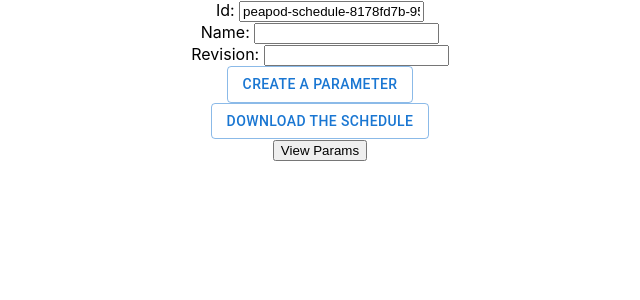
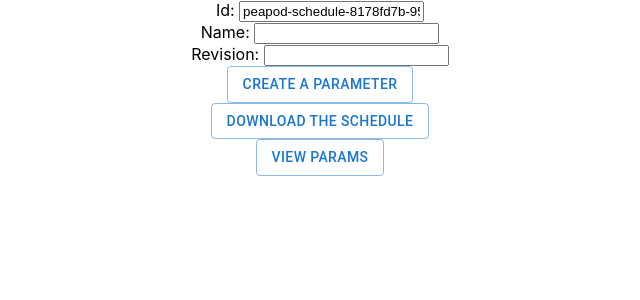
Before and after one commit to PeaPodTechnologies/schedule, a React (Create React App) app: page / in a window 1280 px wide. Shown: the top 300 px of the page, without its empty margins (320-960 px from the left). Built offline with nearby package versions, Linux system fonts and the light colour scheme.

Commit message:
converted view params to callback button

```diff
--- a/src/pages/ScheduleBuilder.tsx
+++ b/src/pages/ScheduleBuilder.tsx
@@ -120,23 +120,12 @@ const ScheduleBuilder: FC<ScheduleBuilderProps> = _ => {
 
 			<CallbackButton text="Download the schedule" callback={downloadSchedule} />
 
-			<div>
-				<button
-					onClick={() => {
-						console.log(schedule.parameters);
-					}}
-				>
-					View Params
-				</button>
-				{/* <button
-					onClick={() => {
-						// showing verbose output of the program if toggled
-						debug = !(debug ?? false);
-					}}
-				>
-					{debug ?? false ? 'Enable Debug' : 'Disable Debug'}
-				</button> */}
-			</div>
+			<CallbackButton
+				text="View Params"
+				callback={() => {
+					console.log(schedule.parameters);
+				}}
+			/>
 
 			<table>
 				<thead></thead>
@@ -144,7 +133,7 @@ const ScheduleBuilder: FC<ScheduleBuilderProps> = _ => {
 					{Object.entries(schedule.parameters).map(([parameter, phases]) => (
 						// creating visual representations of each parameter
 						<ParameterBlock
-                            key={parameter}
+							key={parameter}
 							parameter={parameter}
 							phases={phases}
 							update={(payload, ...keys) => {
```
